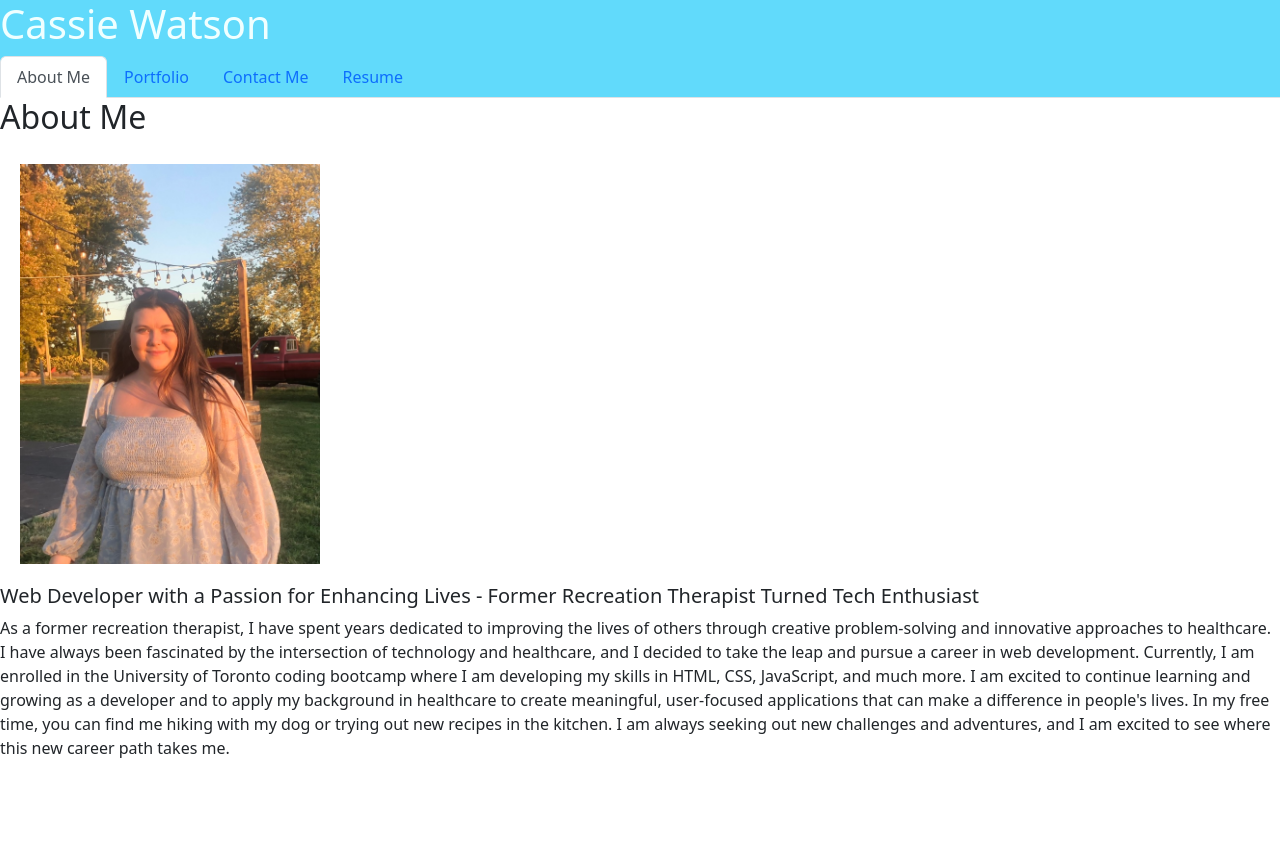
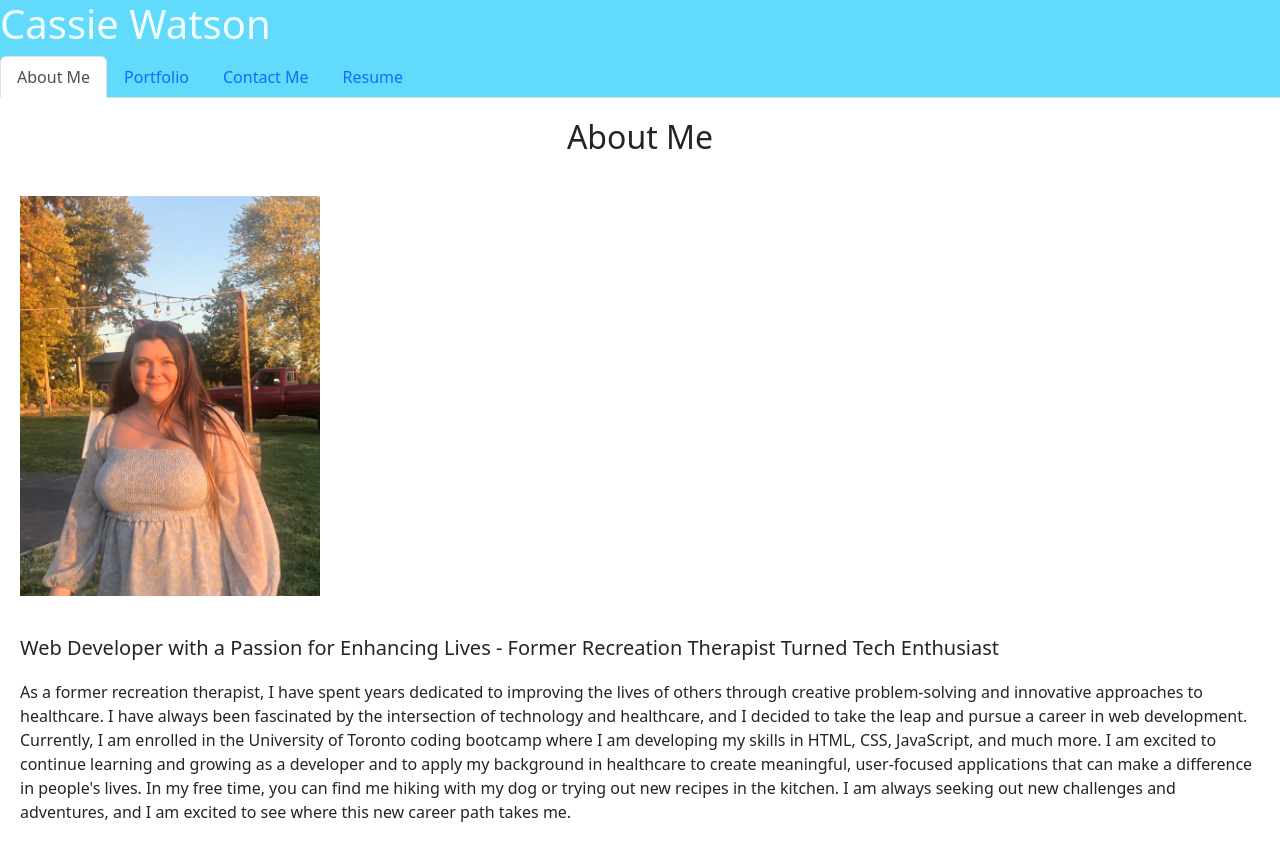
Before and after one commit to cassiewatsonn/cwatson-portfolio, a React (Create React App) app: page / in a window 1280 px wide. Before the commit the page ends 800 px from the top, so only its background shows below. Built offline with nearby package versions, Linux system fonts and the light colour scheme.

Commit message:
margin added on text in about me section

```diff
--- a/src/App.css
+++ b/src/App.css
@@ -2,6 +2,10 @@
 .header-bg{
   background-color: #61dafb !important;
   color: azure !important;
+}
+
+.name-title{
+
 }
 
 /* PORTFOLIO PAGE */
@@ -32,6 +36,19 @@
 }
 
 /* ABOUT ME PAGE*/
+.about-txt{
+  margin:20px;
+  text-align: center;
+}
+
 .cassie-photo{
   margin: 20px;
 }
+
+.bio{
+  margin:20px;
+}
+
+.bio-description{
+  margin:20px;
+}
--- a/src/components/Header.js
+++ b/src/components/Header.js
@@ -3,7 +3,7 @@ import React from 'react';
 export default function Header(props) {
     return (
         <div className='header-bg'>
-            <h1>Cassie Watson</h1>
+            <h1 className="name-title">Cassie Watson</h1>
             {props.children}
         </div>
    )
--- a/src/components/pages/AboutMe.js
+++ b/src/components/pages/AboutMe.js
@@ -7,11 +7,11 @@ export default function AboutMe() {
     <div>
       <h2 className="about-txt">About Me</h2>
       <div id="profile-picture">
-          <img className="cassie-photo" src={process.env.PUBLIC_URL+'/images/IMG_3396.jpg'}  width="300px" height="400px" />
+          <img className="cassie-photo" src={process.env.PUBLIC_URL+'/images/IMG_3396.jpg'} alt='Cassie' width="300px" height="400px" />
 
-          <h5>Web Developer with a Passion for Enhancing Lives - Former Recreation Therapist Turned Tech Enthusiast</h5>
+          <h5 className="bio">Web Developer with a Passion for Enhancing Lives - Former Recreation Therapist Turned Tech Enthusiast</h5>
 
-          <p>As a former recreation therapist, I have spent years dedicated to improving the lives of others through creative problem-solving and innovative approaches to healthcare. I have always been fascinated by the intersection of technology and healthcare, and I decided to take the leap and pursue a career in web development.
+          <p className="bio-description">As a former recreation therapist, I have spent years dedicated to improving the lives of others through creative problem-solving and innovative approaches to healthcare. I have always been fascinated by the intersection of technology and healthcare, and I decided to take the leap and pursue a career in web development.
 
           Currently, I am enrolled in the University of Toronto coding bootcamp where I am developing my skills in HTML, CSS, JavaScript, and much more. I am excited to continue learning and growing as a developer and to apply my background in healthcare to create meaningful, user-focused applications that can make a difference in people's lives.
 
```
